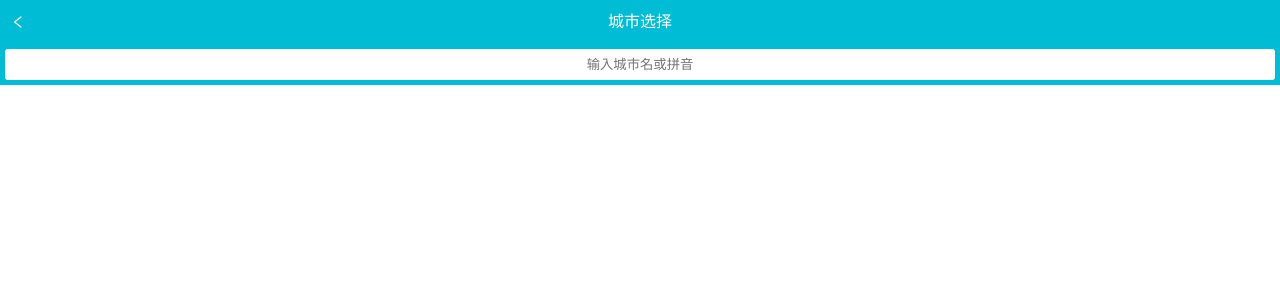
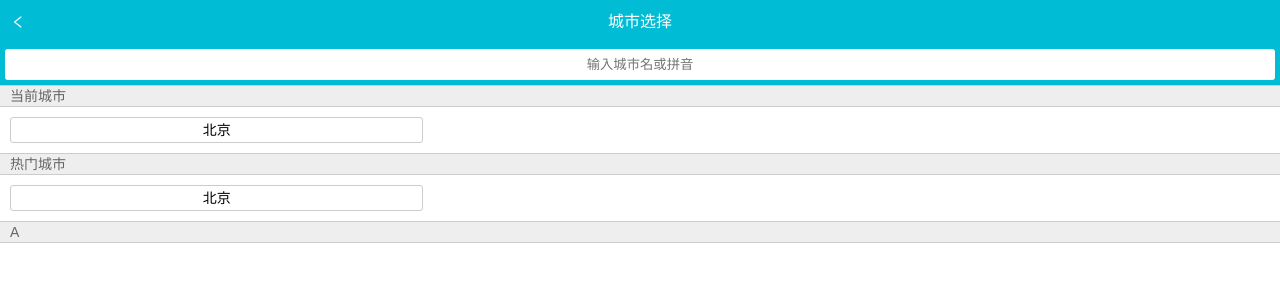
Before and after one commit to jxmlearner/vue-travel, a Vue app: page /city in a window 1280 px wide. Shown: the top 300 px of the page. Built offline with nearby package versions, Linux system fonts and the light colour scheme.

Commit message:
城市列表

```diff
--- a/src/assets/css/stylus/mixins.styl
+++ b/src/assets/css/stylus/mixins.styl
@@ -15,6 +15,17 @@ border-1px($color) //stylus的mixins语法支持传入变量
     border-top: 1px solid $color //因为是在元素之后插入,所以是用上边框
     content: ' ' //after或者before使用的时候,不传入东西也要填一个空字符串
 
+border-top1px($color)
+    position: relative
+    &::before //使用伪元素::after,在元素之后插入内容
+        display: block
+        position: absolute
+        left: 0
+        top: 0
+        width: 100% //需要横向撑开边框宽度
+        border-bottom: 1px solid $color //因为是在元素之后插入,所以是用上边框
+        content: ''
+
 //这里是负责图片的不同dpr下显示高清问题
 bg-image($url) //这是图片的mixin,也是类似,不过这里是图片根据dpr来进行适配
   background-image: url($url + "@2x.png")
--- a/src/assets/css/stylus/style.styl
+++ b/src/assets/css/stylus/style.styl
@@ -46,6 +46,10 @@ body {
     //<!--dpr是1.5的时候缩放0.7倍-->
       -webkit-transform: scaleY(0.7)
       transform: scaleY(0.7)
+  .border-top1px
+    &::before
+      -webkit-transform: scaleY(0.7)
+      transform: scaleY(0.7)
 
 @media (-webkit-min-device-pixel-ratio: 2),(min-device-pixel-ratio: 2)
   .border-1px
@@ -53,3 +57,7 @@ body {
     //<!--dpr是2的时候缩放0.5倍-->
       -webkit-transform: scaleY(0.5)
       transform: scaleY(0.5)
+  .border-top1px
+    &::before
+      -webkit-transform: scaleY(0.5)
+      transform: scaleY(0.5)
--- a/src/pages/city/City.vue
+++ b/src/pages/city/City.vue
@@ -2,17 +2,21 @@
     <div>
         <city-header></city-header>
         <city-search />
+        <city-list />
     </div>
 </template>
 
 <script>
     import CityHeader from './components/Header'
     import CitySearch from './components/Search'
+    import CityList from './components/List'
 
     export default {
+        name: 'City',
         components: {
             CityHeader,
-            CitySearch
+            CitySearch,
+            CityList
         }
     }
 </script>
--- /dev/null
+++ b/src/pages/city/components/List.vue
@@ -0,0 +1,58 @@
+<template>
+    <div class="list">
+        <div class="area">
+            <div class="title border-top1px border-1px">当前城市</div>
+            <div class="button-list">
+                <div class="button-wrapper">
+                    <div class="button">北京</div>
+                </div>
+            </div>
+        </div>
+        <div class="area">
+            <div class="title border-top1px border-1px">热门城市</div>
+            <div class="button-list">
+                <div class="button-wrapper">
+                    <div class="button">北京</div>
+                </div>
+            </div>
+        </div>
+        <div class="area">
+            <div class="title border-top1px border-1px">A</div>
+        </div>
+    </div>
+</template>
+
+<script>
+    export default {
+        name: 'CityList'
+    }
+</script>
+
+<style scoped lang="stylus">
+@import '~@/assets/css/stylus/mixins.styl'
+@import '~@/assets/css/stylus/variable.styl'
+
+.title {
+    line-height: .44rem;
+    background: #eee;
+    padding-left: .2rem;
+    color: #666;
+    border-top1px(#ccc)
+    border-1px(#ccc)
+}
+.button-list {
+    overflow: hidden;
+    padding: .1rem;
+    .button-wrapper {
+        float: left;
+        width: 33.33%;
+        .button {
+            margin: .1rem;
+            padding: .1rem 0;
+            text-align: center;
+            border: .01rem solid #ccc;
+            border-radius: .06rem;
+        }
+    }
+}
+</style>
```
